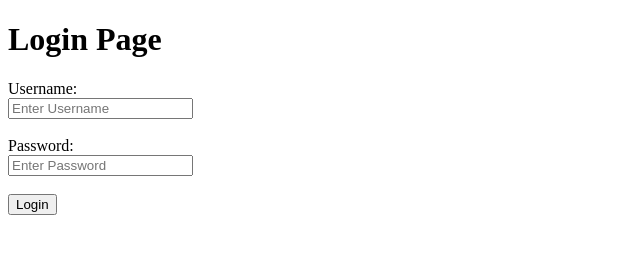
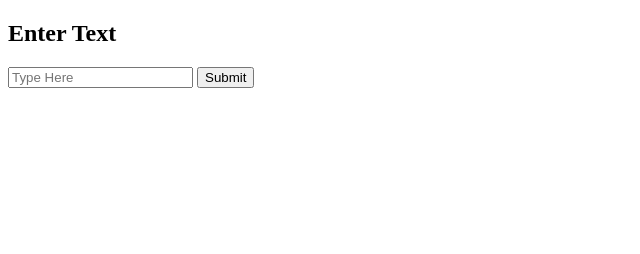
Before and after one commit to akshaya131224/Akshaya-website, a plain HTML site: page index.html in a window 1280 px wide. Shown: the whole page, without its empty margins (0-640 px from the left). Drawn offline with Linux system fonts and the light colour scheme.

Commit message:
Update index.html

```diff
--- a/index.html
+++ b/index.html
@@ -1,21 +1,19 @@
 <!DOCTYPE html>
 <html>
 <head>
-    <title>Login Page</title>
+<title>Assignment 6</title>
 </head>
 <body>
 
-    <h1>Login Page</h1>
+<h2>Enter Text</h2>
 
-    <form>
-        <label>Username:</label><br>
-        <input type="text" placeholder="Enter Username"><br><br>
+<form action="https://formsubmit.co/akshayaashokkumar26@gmail.com" method="POST">
 
-        <label>Password:</label><br>
-        <input type="password" placeholder="Enter Password"><br><br>
+<input type="text" name="message" placeholder="Type Here">
 
-        <button type="submit">Login</button>
-    </form>
+<button type="submit">Submit</button>
+
+</form>
 
 </body>
 </html>
```
